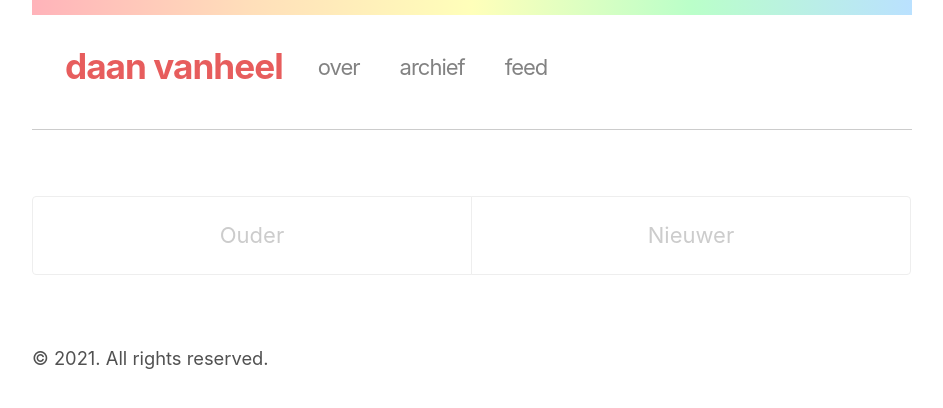
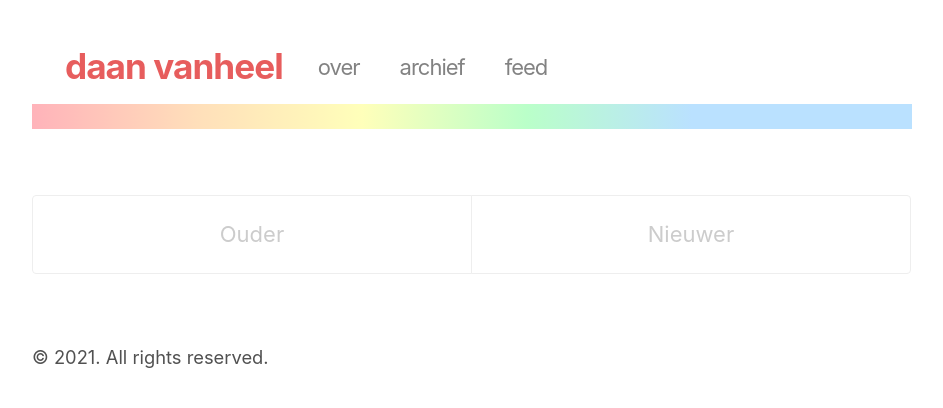
Before and after one commit to daanvanheel/daanvanheel.github.io, a Jekyll site: the page built from index.html, in a window 1280 px wide. Shown: the top 408 px of the page, without its empty margins (168-1111 px from the left). Built offline with Jekyll 4.4.1, drawn with Linux system fonts in a browser that asks for light colours; the list of posts is cut into pages by our own code.

Commit message:
Update _midsize.scss

```diff
--- a/_sass/_midsize.scss
+++ b/_sass/_midsize.scss
@@ -1,4 +1,11 @@
 @media screen and (min-width: $medium-breakpoint) {
+
+  .masthead {
+    background-image: linear-gradient(to right,  #ffb3ba,#ffdfba,#ffffba, #baffc9,#bae1ff 75%);
+    background-size: 100% 25px;
+    background-position: bottom;
+    border: 0;
+  }
 
   .masthead-title {
     padding-bottom: 0.8rem;
```
